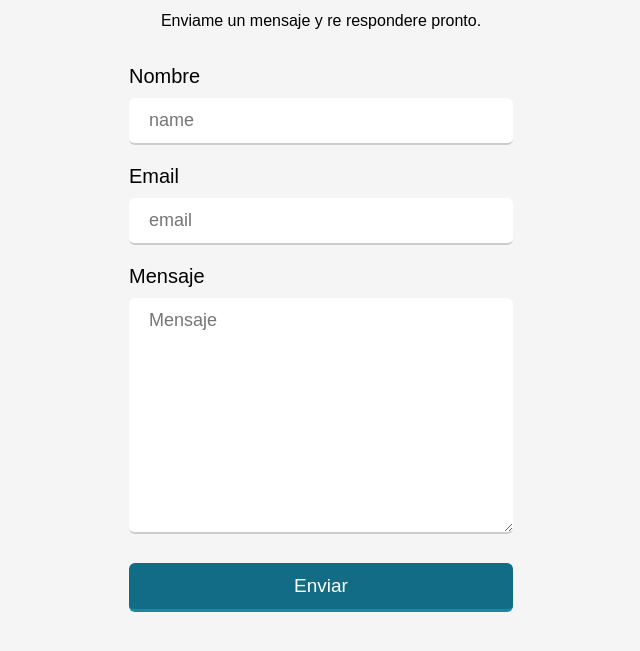
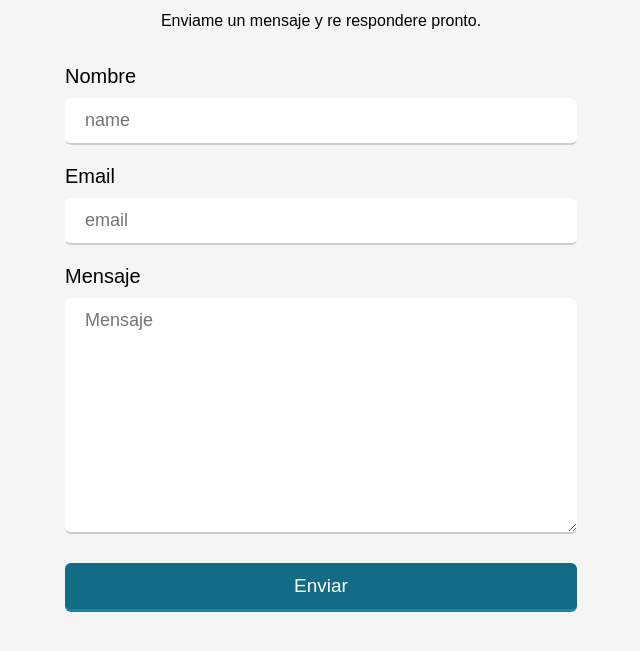
Before and after one commit to amadoabaca/Contact-form-firebase, a plain HTML site: page index.html in a window 1280 px wide. Shown: the part 103-754 px from the top of the page, without its empty margins (319-959 px from the left). Drawn offline with Linux system fonts and the light colour scheme; some packages are replaced by stand-ins of ours; a script that the page names is missing.

Commit message:
estilos v1.2

```diff
--- a/style.css
+++ b/style.css
@@ -80,19 +80,8 @@ p {
   border-bottom: 3px solid #1687a7;
 }
 
-.contact-form button:hover {
-  background-color: #1687a7;
-  border-bottom: 3px solid #136c85;
-}
-
 @media all and (min-width: 1000px) {
   .contact-form {
     width: 40%;
   }
 }
-
-@media all and (min-width: 1080px) {
-  .contact-form {
-    width: 30%;
-  }
-}
```
